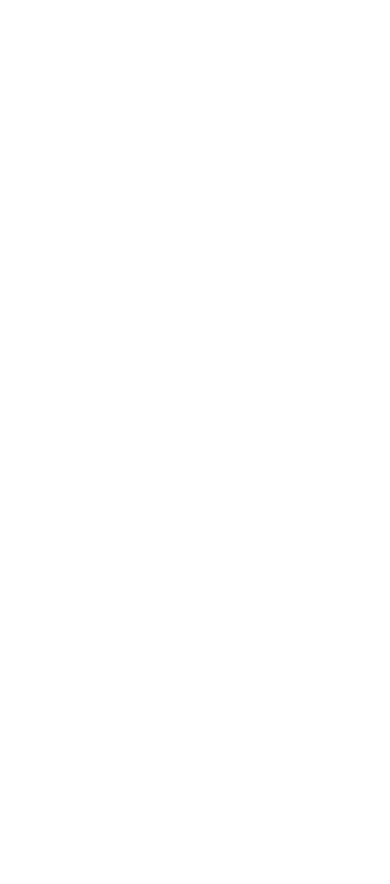
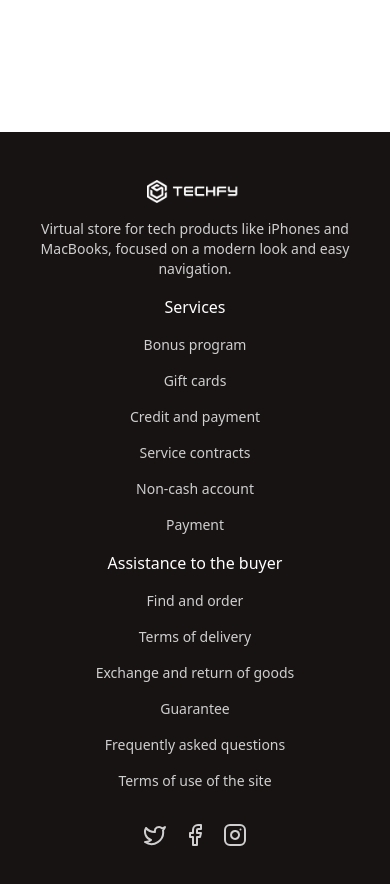
Before and after one commit to rodrigoaraujo7/techfy, a Next.js app: page / in a window 390 px wide. Shown: the part 800-1684 px from the top of the page. Before the commit the page ends 844 px from the top, so only its background shows below. Built offline with nearby package versions, Linux system fonts and the light colour scheme.

Commit message:
feat: responsive main footer
Creating a responsive footer on main page

```diff
--- a/src/app/globals.css
+++ b/src/app/globals.css
@@ -55,7 +55,7 @@
   --color-dark-1000: #2e2e2e;
 
   --color-black-100: #151515;
-  --color-black-200: #16181e;
+  --color-black-200: #181313;
   --color-black-300: #0f0f0f;
   --color-black-400: #0a0b0d;
   --color-black-500: #000000;
--- a/src/app/page.tsx
+++ b/src/app/page.tsx
@@ -1,9 +1,14 @@
+import { Footer } from "@/components/common/Footer";
 import { Header } from "@/components/common/Header";
 
 export default function Home() {
   return (
-    <main>
+    <>
       <Header />
-    </main>
+
+      <main className="min-h-dvh" />
+
+      <Footer />
+    </>
   );
 }
--- /dev/null
+++ b/src/components/common/Footer.tsx
@@ -0,0 +1,83 @@
+import Image from "next/image";
+
+import * as icon from "lucide-react";
+
+export const Footer = () => {
+  return (
+    <footer className="w-full main-grid bg-black-200 h-fit">
+      <div className="px-8 py-12 text-sm text-center text-gray-500 main-cell-position xl:px-0">
+        <div className="flex flex-col items-center gap-4 sm:grid sm:grid-cols-3 md:gap-8 sm:items-start sm:text-start">
+          <div className="flex flex-col items-center gap-4 sm:items-start">
+            <Image
+              src={"/logo.png"}
+              alt="techfy-logo-invert"
+              width={96}
+              height={32}
+              priority
+              style={{ filter: "invert(1)" }}
+            />
+
+            <p>
+              Virtual store for tech products like iPhones and MacBooks, focused
+              on a modern look and easy navigation.
+            </p>
+          </div>
+
+          <ul className="flex flex-col items-center gap-4 sm:items-start">
+            <h1 className="text-base font-medium text-white-100">Services</h1>
+
+            <li>
+              <p>Bonus program</p>
+            </li>
+            <li>
+              <p>Gift cards</p>
+            </li>
+            <li>
+              <p>Credit and payment</p>
+            </li>
+            <li>
+              <p>Service contracts</p>
+            </li>
+            <li>
+              <p>Non-cash account</p>
+            </li>
+            <li>
+              <p>Payment</p>
+            </li>
+          </ul>
+
+          <ul className="flex flex-col items-center gap-4 sm:items-start">
+            <h1 className="text-base font-medium text-white-100 font-poppins">
+              Assistance to the buyer
+            </h1>
+
+            <li>
+              <p>Find and order</p>
+            </li>
+            <li>
+              <p>Terms of delivery</p>
+            </li>
+            <li>
+              <p>Exchange and return of goods</p>
+            </li>
+            <li>
+              <p>Guarantee</p>
+            </li>
+            <li>
+              <p>Frequently asked questions</p>
+            </li>
+            <li>
+              <p>Terms of use of the site</p>
+            </li>
+          </ul>
+        </div>
+
+        <div className="flex items-center justify-center gap-4 mt-8 sm:mt-6 sm:justify-start">
+          <icon.Twitter />
+          <icon.Facebook />
+          <icon.Instagram />
+        </div>
+      </div>
+    </footer>
+  );
+};
--- a/src/components/common/Header.tsx
+++ b/src/components/common/Header.tsx
@@ -48,7 +48,7 @@
       </header>
 
       <nav className="hidden bg-dark-1000 w-full h-[48px] md:grid grid-cols-1 xl:grid-cols-[1fr_1120px_1fr]">
-        <div className="flex items-center justify-between gap-12 px-4 py-3 main-cell-position xl:px-0">
+        <div className="flex items-center justify-between gap-4 px-4 py-3 main-cell-position xl:px-0">
           <NavItem>
             <icon.Smartphone size={16} />
             <span className="text-sm">Phones</span>
@@ -64,6 +64,13 @@
           <div className="h-full w-[1px] bg-dark-300" />
 
           <NavItem>
+            <icon.Watch size={16} />
+            <span className="text-sm">Smart Watches</span>
+          </NavItem>
+
+          <div className="h-full w-[1px] bg-dark-300" />
+
+          <NavItem>
             <icon.Headphones size={16} />
             <span className="text-sm">Headphones</span>
           </NavItem>
@@ -71,8 +78,8 @@
           <div className="h-full w-[1px] bg-dark-300" />
 
           <NavItem>
-            <icon.Watch size={16} />
-            <span className="text-sm">Smartwatches</span>
+            <icon.Gamepad size={16} />
+            <span className="text-sm">Gaming</span>
           </NavItem>
         </div>
       </nav>
```
